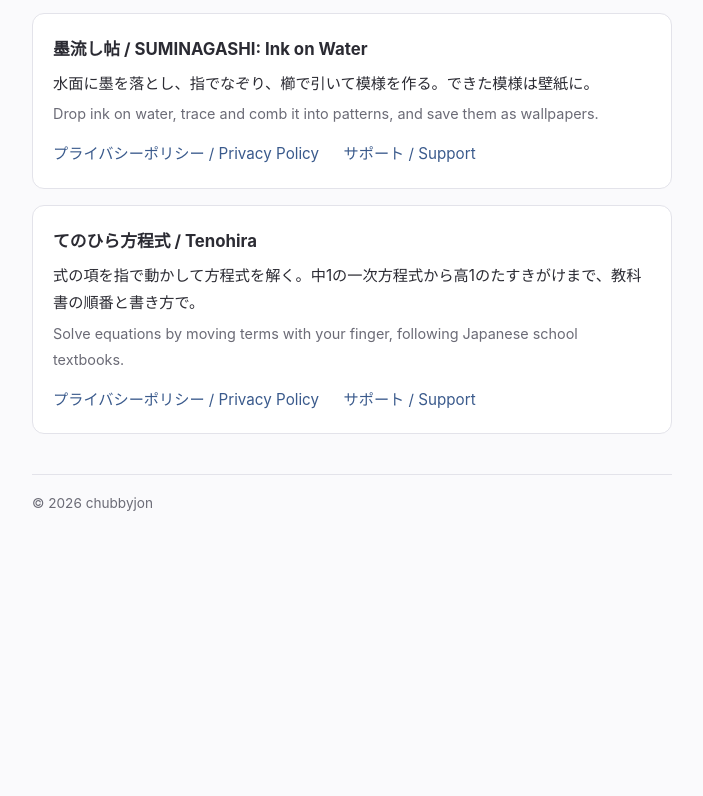
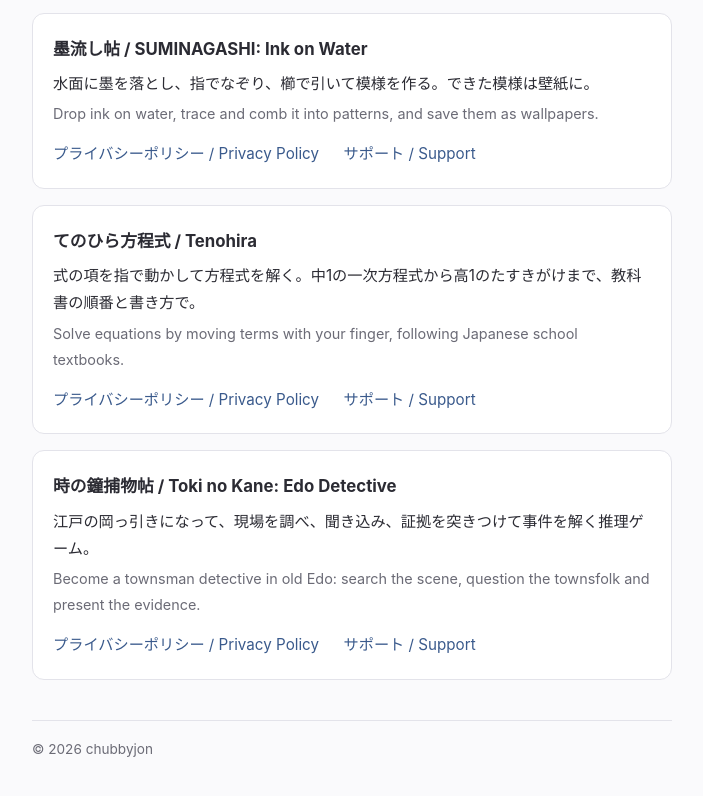
Before and after one commit to nemotoka/apps, a plain HTML site: page index.html in a window 1280 px wide. Shown: the part 2379-3175 px from the top of the page, without its empty margins (288-991 px from the left). Before the commit the page ends 2943 px from the top, so only its background shows below. Drawn offline with Linux system fonts and the light colour scheme.

Commit message:
index に時の鐘捕物帖を追加

```diff
--- a/index.html
+++ b/index.html
@@ -190,6 +190,17 @@
     </div>
   </div>
 
+  <!-- 時の鐘捕物帖 -->
+  <div class="app-card">
+    <h3>時の鐘捕物帖 / Toki no Kane: Edo Detective</h3>
+    <p>江戸の岡っ引きになって、現場を調べ、聞き込み、証拠を突きつけて事件を解く推理ゲーム。</p>
+    <p class="en" lang="en">Become a townsman detective in old Edo: search the scene, question the townsfolk and present the evidence.</p>
+    <div class="links">
+      <a href="tokinokane-privacy.html">プライバシーポリシー / Privacy Policy</a>
+      <a href="tokinokane-support.html">サポート / Support</a>
+    </div>
+  </div>
+
   <!-- 新しいアプリを追加するときは、上のapp-cardをコピーしてここに追記します -->
 
   <footer>
```
